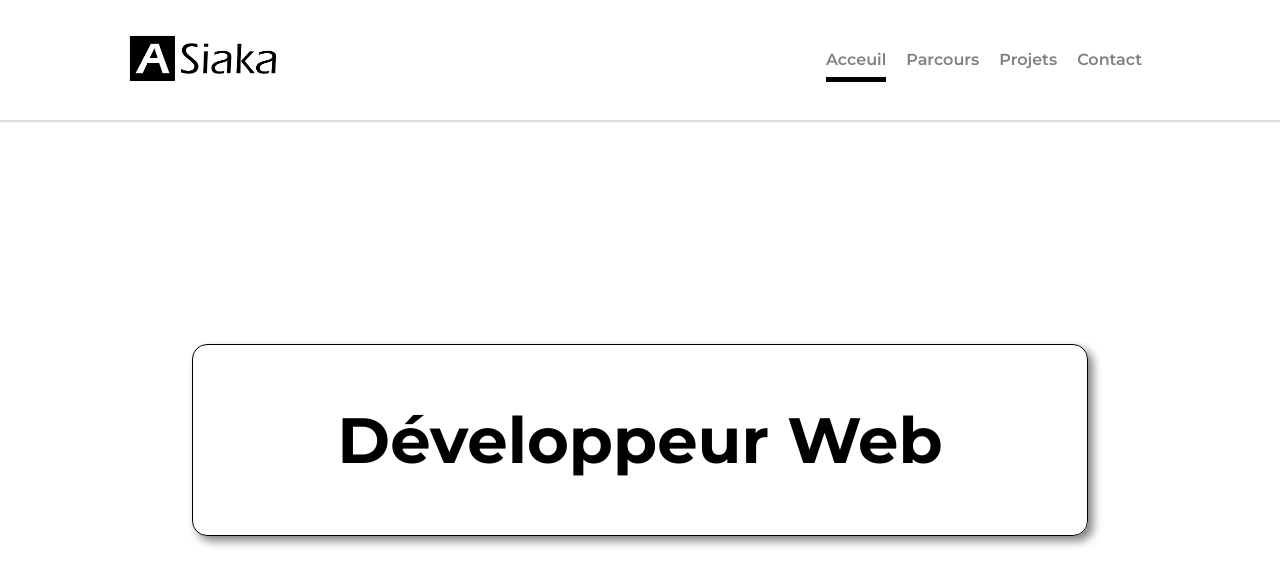
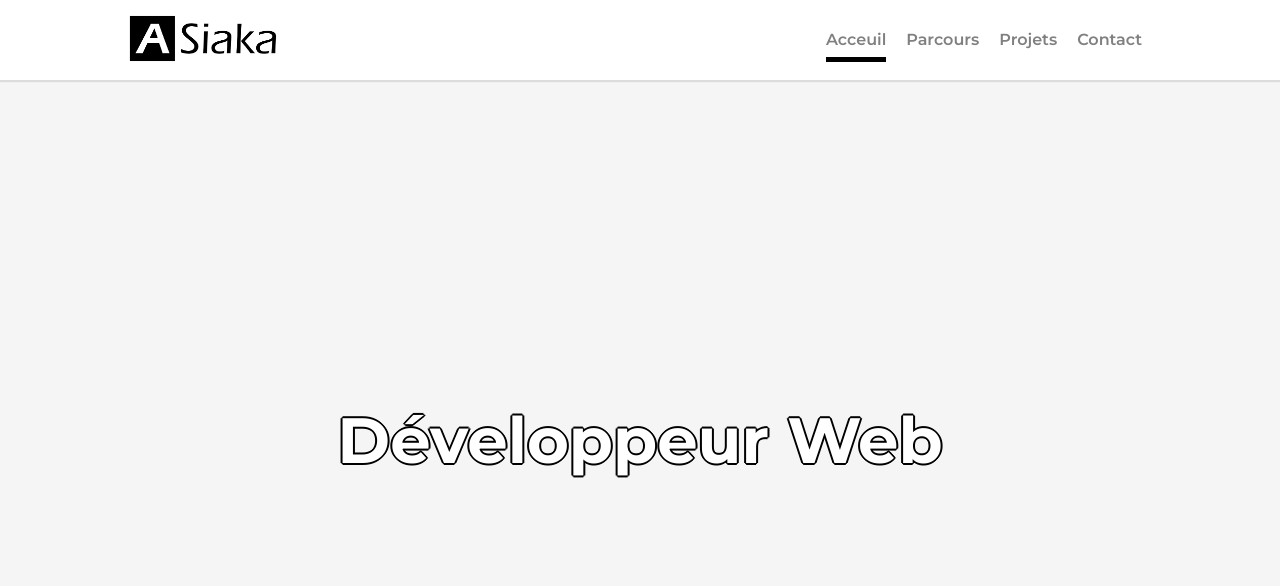
Before and after one commit to ASiaka/Portfolio, a React (Create React App) app: page / in a window 1280 px wide. Shown: the top 586 px of the page. Built offline with nearby package versions, Linux system fonts and the light colour scheme.

Commit message:
positionement de la nav et redimentionement du main

```diff
--- a/src/components/Acceuil/acceuil.scss
+++ b/src/components/Acceuil/acceuil.scss
@@ -3,16 +3,17 @@
   justify-content: center;
   align-items: center;
   text-align: center;
-  height: 80vh;
+  height: 100%;
+  background-color: #F5F5F5;
 
   .acceuil-content {
-    width: 70%;
-    height: 30%;
-    color: black;
-    border: 1px solid black;
-    border-radius: 15px;
-    box-shadow: 5px 5px 10px grey;
-    margin: 30px;
+    // width: 70%;
+    // height: 30%;
+    // color: black;
+    // border: 1px solid black;
+    // border-radius: 15px;
+    // box-shadow: 5px 5px 10px grey;
+    // margin: 30px;
     display: flex;
     justify-content: center;
     align-items: center;
@@ -20,6 +21,10 @@
     h1 {
       font-size: 5vw;
       font-weight: bold;
+      color: white;
+      // -webkit-text-stroke: 2px black;
+      text-shadow: 2px 0 black, -2px 0 black, 0 2px black, 0 -2px black,
+      1px 1px black, -1px -1px black, 1px -1px black, -1px 1px black;
     }
   }
 }
--- a/src/components/App/styles.css
+++ b/src/components/App/styles.css
@@ -1,5 +1,5 @@
 .app {
-  /* width: 100vw; */
-  /* height: 90vh; */
+  width: 100vw;
+  height: 90vh;
   /* text-align: center; */
 }
--- a/src/components/Nav/Nav.js
+++ b/src/components/Nav/Nav.js
@@ -9,6 +9,7 @@ import './nav.scss';
 function Nav() {
   const [toggleMenuBurger, setToggleMenuBurger] = useState(true);
   return (
+    <div className="nav-container">
       <nav className="nav-content">
         <div className="nav">
           <a href="/"><img className="nav-logo" src={logo} alt="logo ASia" /></a>
@@ -34,6 +35,7 @@ function Nav() {
           </div>
         </div>
       </nav>
+    </div>
   );
 }
 
--- a/src/components/Nav/nav.scss
+++ b/src/components/Nav/nav.scss
@@ -1,3 +1,6 @@
+.nav-container {
+    height: 10vh;
+
     .nav-content {
         box-shadow: 1px 1px 1px 1px gainsboro;
         display: flex;
@@ -5,9 +8,12 @@
         align-items: center;
         width: 100%;
         // height: 7rem;
-    height: 15vh;
-    position: relative;
+        height: 10vh;
+        position: fixed;
+        // position: relative;
         font-weight: 600;
+        background-color: white;
+        z-index: 1;
 
         .nav {
             display: flex;
@@ -62,3 +68,4 @@
             }
         }
     }
+}
--- a/src/components/Parcours/parcours.scss
+++ b/src/components/Parcours/parcours.scss
@@ -6,8 +6,8 @@
 
   .content-items {
     width: 20%;
-    height: 100%;
-    background-color: rgb(249, 251, 251);
+    // height: 100%;
+    background-color: #F5F5F5;
     flex: 1;
 
     .items {
@@ -32,7 +32,7 @@
   .content-parcours {
     display: flex;
     flex-wrap: wrap;
-    justify-content: center;
+    justify-content: space-evenly;
     flex: 2;
 
     .parcours {
```
Lines whose indentation alone changed are shown as unchanged.
